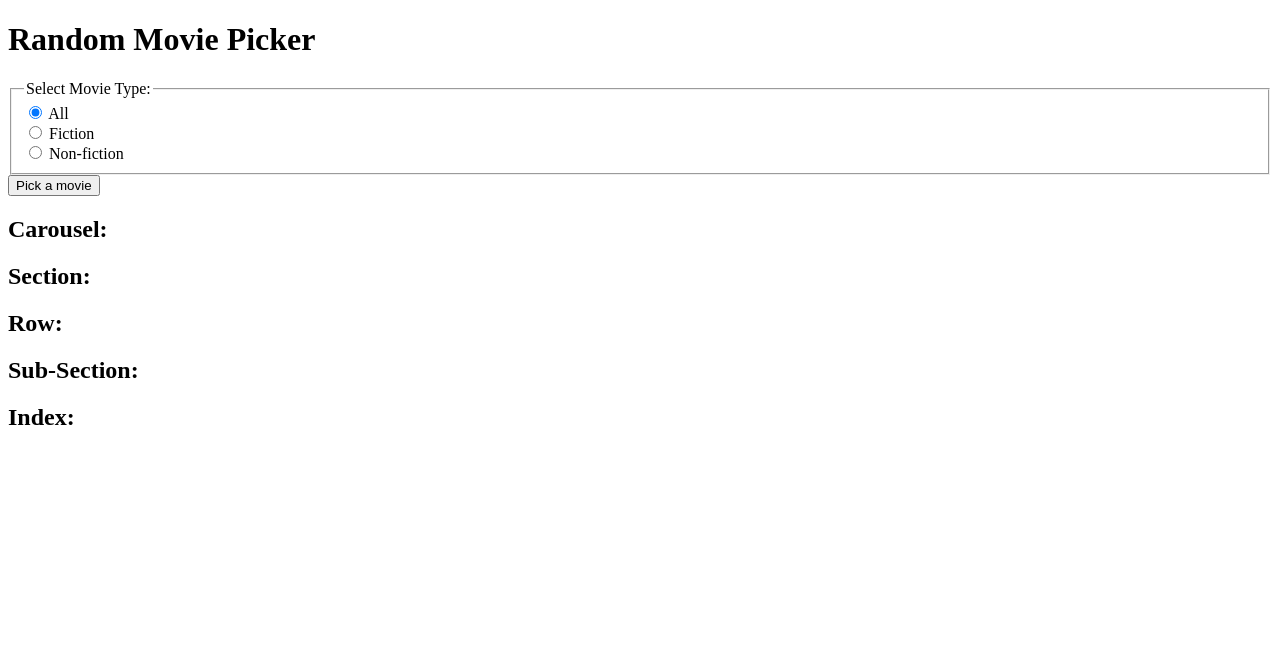
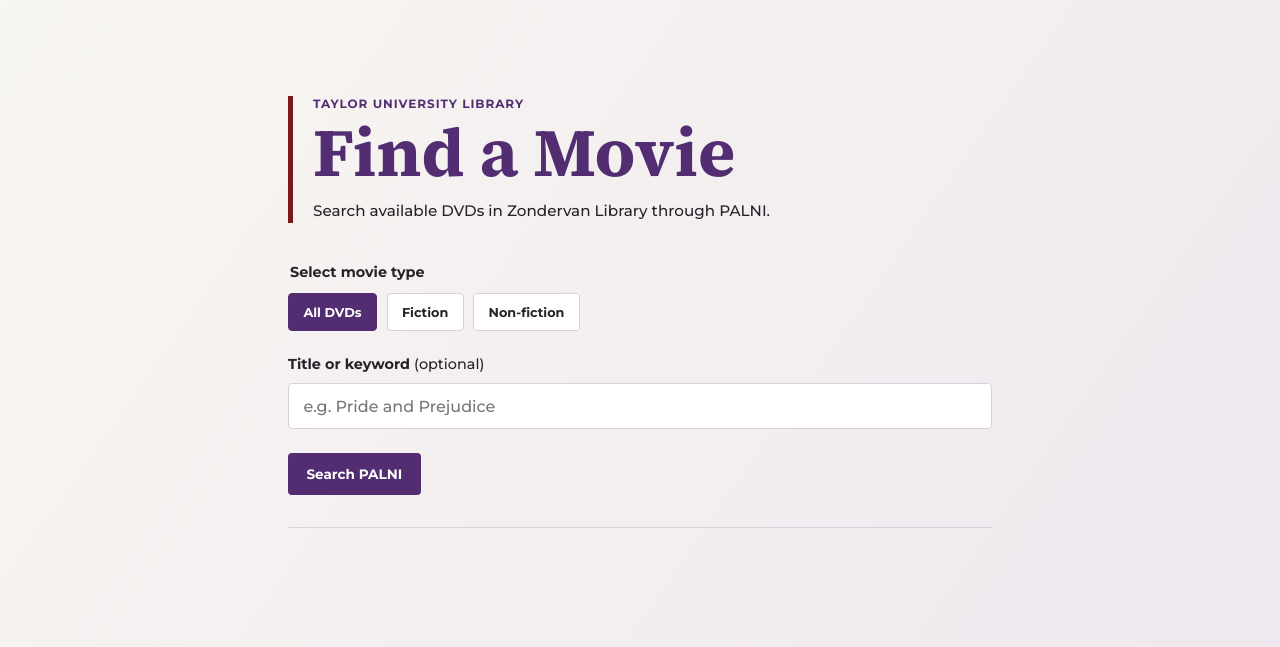
Before and after one commit to JRScott812/Random-Movie-Picker, a plain HTML site: page index.html in a window 1280 px wide. Drawn offline with Linux system fonts and the light colour scheme.

Commit message:
Update README, HTML structure, and add CSS for improved movie search functionality

```diff
--- a/index.html
+++ b/index.html
@@ -5,54 +5,48 @@
 	<meta charset="UTF-8">
 	<meta name="viewport" content="width=device-width, initial-scale=1.0">
 	<title>Random Movie Picker</title>
+	<link rel="preconnect" href="https://fonts.googleapis.com">
+	<link rel="preconnect" href="https://fonts.gstatic.com" crossorigin>
+	<link href="https://fonts.googleapis.com/css2?family=Montserrat:wght@500;600;700&family=Source+Serif+4:opsz,wght@8..60,600;8..60,700&display=swap" rel="stylesheet">
+	<link rel="stylesheet" href="styles.css">
 	<script src="picker.js" defer></script>
 </head>
 
 <body>
-    <h1>Random Movie Picker</h1>
+	<main>
+		<header>
+			<p class="eyebrow">Taylor University Library</p>
+			<h1>Find a Movie</h1>
+			<p class="intro">Search available DVDs in Zondervan Library through PALNI.</p>
+		</header>
+
+		<form id="movie-picker">
 			<fieldset>
-        <legend>Select Movie Type:</legend>
+				<legend>Select movie type</legend>
 
-        <div>
+				<div class="movie-types">
 					<input type="radio" id="all" name="movie-type" value="all" checked />
-            <label for="all">All</label>
-        </div>
+					<label for="all">All DVDs</label>
 
-        <div>
 					<input type="radio" id="fiction" name="movie-type" value="fiction" />
 					<label for="fiction">Fiction</label>
-        </div>
 
-        <div>
 					<input type="radio" id="non-fiction" name="movie-type" value="non-fiction" />
 					<label for="non-fiction">Non-fiction</label>
 				</div>
 			</fieldset>
 
-    <button id="pick-movie" type="button">Pick a movie</button>
+			<label for="movie-search">Title or keyword <span>(optional)</span></label>
+			<input id="movie-search" name="movie-search" type="search" placeholder="e.g. Pride and Prejudice" />
 
-    <div id="results">
-        <div id="carousel">
-            <h2>Carousel: </h2>
-            <h3 id="carousel-value"></h3>
-        </div>
-        <div id="section">
-            <h2>Section: </h2>
-            <h3 id="section-value"></h3>
-        </div>
-        <div id="row">
-            <h2>Row: </h2>
-            <h3 id="row-value"></h3>
-        </div>
-        <div id="sub-section">
-            <h2>Sub-Section: </h2>
-            <h3 id="sub-section-value"></h3>
-        </div>
-        <div id="index">
-            <h2>Index: </h2>
-            <h3 id="index-value"></h3>
-        </div>
-    </div>
+			<button id="pick-movie" type="button">Search PALNI</button>
+		</form>
+
+		<section id="results" aria-live="polite">
+			<p id="search-description"></p>
+			<a id="catalog-link" hidden target="_blank" rel="noopener">View available DVDs in the PALNI catalog</a>
+		</section>
+	</main>
 </body>
 
 </html>
--- a/picker.js
+++ b/picker.js
@@ -1,39 +1,42 @@
-function randomInteger(min, max) {
-    return Math.floor(Math.random() * (max - min + 1)) + min;
+const CATALOG_URL = "https://catalog.library.taylor.edu/cgi-bin/koha/opac-search.pl";
+const MOVIE_TYPE_SUBJECTS = {
+	fiction: "Feature films",
+	"non-fiction": "Documentary films"
+};
+
+function BuildCatalogSearchUrl(movieType, searchTerm) {
+	const titleSearch = searchTerm.trim();
+	const subjectSearch = MOVIE_TYPE_SUBJECTS[movieType];
+	const parameters = new URLSearchParams({
+		idx: titleSearch ? "ti" : (subjectSearch ? "su" : ""),
+		q: titleSearch || subjectSearch || "*",
+		advsearch: "1",
+		sort_by: "relevance",
+		do: "Search"
+	});
+
+	parameters.append("limit", "branch:ITU");
+	parameters.append("limit", "available");
+	parameters.append("limit", "ln,rtrn:eng");
+	parameters.append("limit", "l-format:vd");
+
+	return `${CATALOG_URL}?${parameters.toString()}`;
 }
 
-function PickMovie(movieType = "all") {
-    let carousel;
+function DisplayCatalogSearch(movieType, searchTerm) {
+	const catalogLink = document.getElementById("catalog-link");
+	const description = document.getElementById("search-description");
+	const query = searchTerm.trim() || (MOVIE_TYPE_SUBJECTS[movieType] || "all available DVDs");
 
-    if (movieType === "fiction") {
-        carousel = randomInteger(1, 3);
-    } else if (movieType === "non-fiction") {
-        carousel = 3;
-    } else {
-        carousel = randomInteger(1, 4);
-    }
-
-    const section = randomInteger(1, 5);
-    const row = randomInteger(1, 6);
-    const subSection = randomInteger(1, 5);
-    const index = randomInteger(1, 7);
-
-    DisplayValues(carousel, section, row, subSection, index);
-
-    return { carousel, section, row, subSection, index };
-}
-
-function DisplayValues(carousel, section, row, subSection, index) {
-    document.getElementById("carousel-value").innerText = carousel;
-    document.getElementById("section-value").innerText = section;
-    document.getElementById("row-value").innerText = row;
-    document.getElementById("sub-section-value").innerText = subSection;
-    document.getElementById("index-value").innerText = index;
+	catalogLink.href = BuildCatalogSearchUrl(movieType, searchTerm);
+	catalogLink.hidden = false;
+	description.innerText = `Search PALNI for ${query}.`;
 }
 
 document.addEventListener("DOMContentLoaded", () => {
-    document.getElementById("pick-movie").addEventListener("click", () => {
-        const selectedType = document.querySelector("input[name='movie-type']:checked").value;
-        PickMovie(selectedType);
-    });
+	document.getElementById("pick-movie").addEventListener("click", () => {
+		const selectedType = document.querySelector("input[name='movie-type']:checked").value;
+		const searchTerm = document.getElementById("movie-search").value;
+		DisplayCatalogSearch(selectedType, searchTerm);
+	});
 });
--- /dev/null
+++ b/styles.css
@@ -0,0 +1,175 @@
+@import url("https://fonts.googleapis.com/css2?family=Montserrat:wght@500;600;700&family=Source+Serif+4:opsz,wght@8..60,600;8..60,700&display=swap");
+
+:root {
+	--taylor-purple: #522d72;
+	--taylor-dark-purple: #3d2155;
+	--taylor-red: #78191c;
+	--ink: #27212a;
+	--paper: #f8f6f1;
+	--border: #d9d0dc;
+}
+
+* {
+	box-sizing: border-box;
+}
+
+body {
+	margin: 0;
+	min-height: 100vh;
+	color: var(--ink);
+	background: linear-gradient(125deg, #f8f6f1 0%, #eee7ef 100%);
+	font-family: "Montserrat", sans-serif;
+}
+
+main {
+	width: min(100% - 2rem, 44rem);
+	margin: 0 auto;
+	padding: clamp(3rem, 8vw, 6rem) 0;
+}
+
+header {
+	margin-bottom: 2.5rem;
+	padding-left: 1.25rem;
+	border-left: 5px solid var(--taylor-red);
+}
+
+.eyebrow {
+	margin: 0 0 0.5rem;
+	color: var(--taylor-purple);
+	font-size: 0.75rem;
+	font-weight: 700;
+	letter-spacing: 0.08em;
+	text-transform: uppercase;
+}
+
+h1 {
+	margin: 0;
+	color: var(--taylor-purple);
+	font-family: "Source Serif 4", serif;
+	font-size: clamp(2.5rem, 6vw, 4.25rem);
+	line-height: 1;
+}
+
+.intro {
+	margin: 0.75rem 0 0;
+	font-size: 0.95rem;
+	line-height: 1.6;
+}
+
+form {
+	display: grid;
+	gap: 1.5rem;
+}
+
+fieldset {
+	margin: 0;
+	padding: 0;
+	border: 0;
+}
+
+legend,
+label {
+	font-size: 0.9rem;
+	font-weight: 700;
+}
+
+legend {
+	margin-bottom: 0.75rem;
+}
+
+label span {
+	font-weight: 500;
+}
+
+.movie-types {
+	display: flex;
+	flex-wrap: wrap;
+	gap: 0.6rem;
+}
+
+.movie-types input {
+	position: absolute;
+	opacity: 0;
+}
+
+.movie-types label {
+	cursor: pointer;
+	padding: 0.65rem 0.9rem;
+	border: 1px solid var(--border);
+	border-radius: 4px;
+	background: #fff;
+	font-size: 0.8rem;
+	transition: background-color 150ms ease, border-color 150ms ease, color 150ms ease;
+}
+
+.movie-types input:checked+label {
+	border-color: var(--taylor-purple);
+	color: #fff;
+	background: var(--taylor-purple);
+}
+
+.movie-types input:focus-visible+label,
+input[type="search"]:focus-visible,
+button:focus-visible,
+a:focus-visible {
+	outline: 3px solid #c9901b;
+	outline-offset: 3px;
+}
+
+input[type="search"] {
+	width: 100%;
+	margin-top: -0.9rem;
+	padding: 0.8rem 0.9rem;
+	border: 1px solid var(--border);
+	border-radius: 4px;
+	color: var(--ink);
+	background: #fff;
+	font: inherit;
+}
+
+button,
+#catalog-link {
+	justify-self: start;
+	padding: 0.8rem 1.15rem;
+	border: 0;
+	border-radius: 4px;
+	color: #fff;
+	background: var(--taylor-purple);
+	font: inherit;
+	font-size: 0.85rem;
+	font-weight: 700;
+	text-decoration: none;
+	cursor: pointer;
+}
+
+button:hover,
+#catalog-link:hover {
+	background: var(--taylor-dark-purple);
+}
+
+#results {
+	margin-top: 2rem;
+	padding-top: 1.25rem;
+	border-top: 1px solid var(--border);
+}
+
+#search-description:empty,
+#catalog-link[hidden] {
+	display: none;
+}
+
+@media (max-width: 34rem) {
+	main {
+		width: min(100% - 1.5rem, 44rem);
+	}
+
+	.movie-types {
+		display: grid;
+		grid-template-columns: repeat(3, 1fr);
+	}
+
+	.movie-types label {
+		padding: 0.65rem 0.4rem;
+		text-align: center;
+	}
+}
```
Also changed, not shown: README.md. Lines whose indentation alone changed are shown as unchanged.
